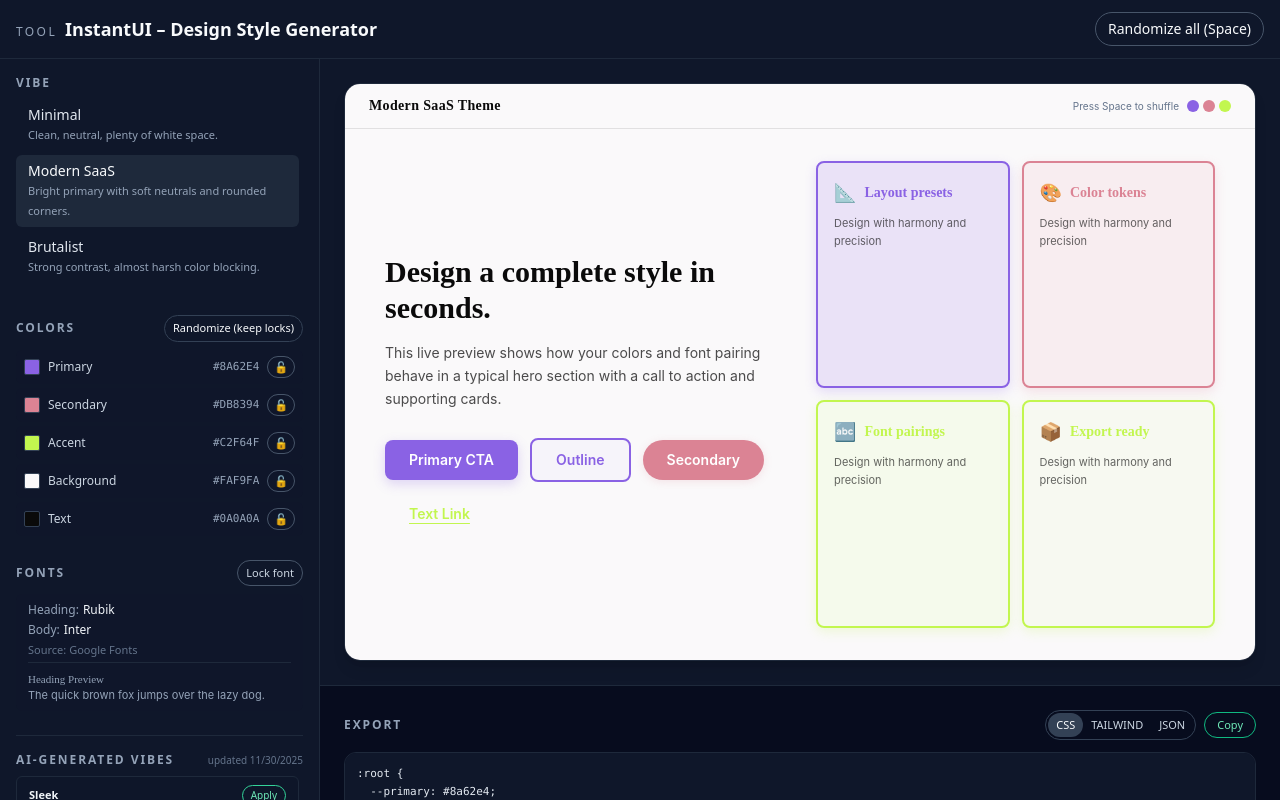
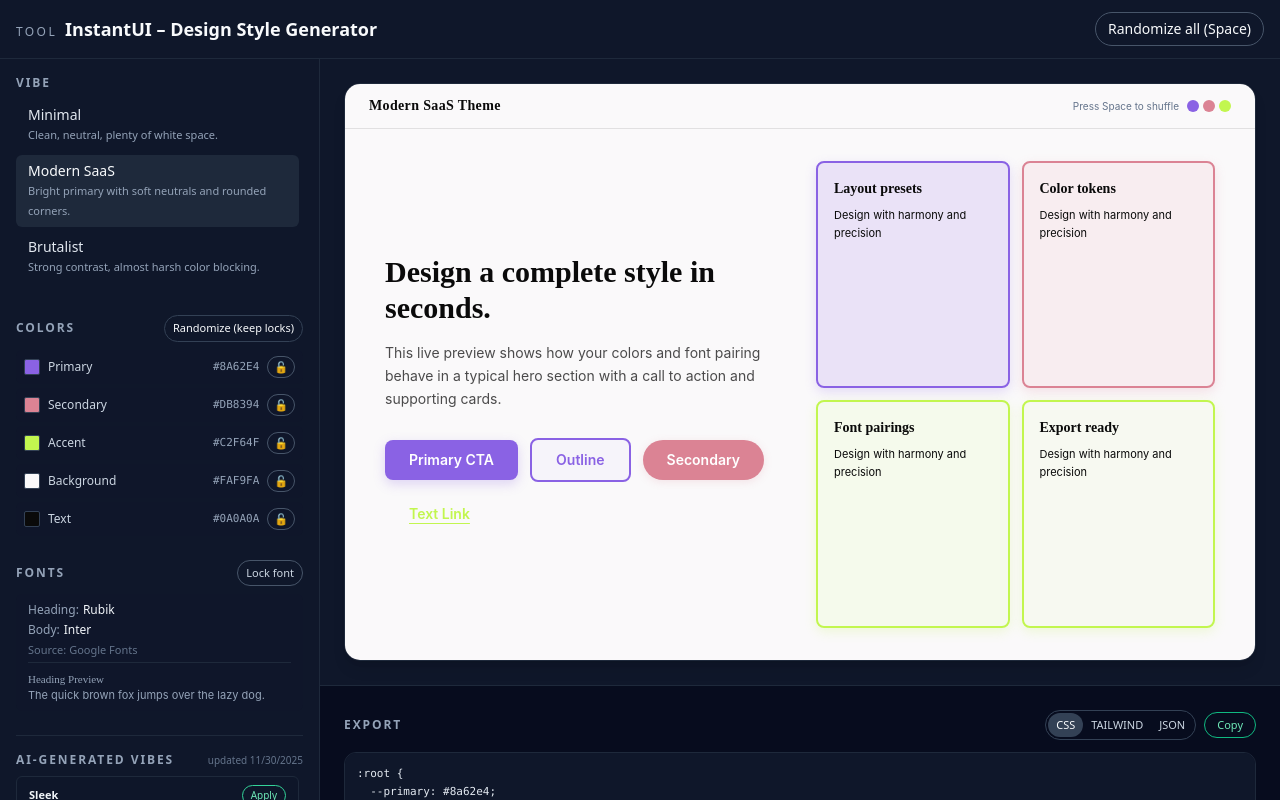
Before and after one commit to miikkavallinheimo-sketch/instantui, a React (Vite) app: page / in a window 1280 px wide. Shown: the top 800 px of the page. Built offline with nearby package versions, Linux system fonts and the light colour scheme.

Commit message:
fix: remove emojis and improve text contrast in card designs

```diff
--- a/src/components/Preview.tsx
+++ b/src/components/Preview.tsx
@@ -1,8 +1,17 @@
 import type { DesignState } from "../lib/types";
+import { contrastRatio } from "../lib/colorUtils";
 
 interface PreviewProps {
   designState: DesignState;
 }
+
+const getContrastColor = (bgColor: string): string => {
+  const black = "#0a0a0a";
+  const white = "#ffffff";
+  const contrastWithBlack = contrastRatio(bgColor, black);
+  const contrastWithWhite = contrastRatio(bgColor, white);
+  return contrastWithBlack >= contrastWithWhite ? black : white;
+};
 
 const Preview = ({ designState }: PreviewProps) => {
   const { colors, fontPair, vibe } = designState;
@@ -110,14 +119,16 @@ const Preview = ({ designState }: PreviewProps) => {
 
           <div className="flex-1 grid grid-cols-1 sm:grid-cols-2 gap-3 text-xs">
             {[
-              { title: "Layout presets", bgOpacity: 0.15, borderOpacity: 0.3, icon: "📐" },
-              { title: "Color tokens", bgOpacity: 0.1, borderOpacity: 0.25, icon: "🎨" },
-              { title: "Font pairings", bgOpacity: 0.08, borderOpacity: 0.2, icon: "🔤" },
-              { title: "Export ready", bgOpacity: 0.05, borderOpacity: 0.1, icon: "📦" },
+              { title: "Layout presets", bgOpacity: 0.15 },
+              { title: "Color tokens", bgOpacity: 0.1 },
+              { title: "Font pairings", bgOpacity: 0.08 },
+              { title: "Export ready", bgOpacity: 0.05 },
             ].map(
               (item, idx) => {
                 const colors_arr = [colors.primary, colors.secondary, colors.accent, colors.accent];
                 const colorForCard = colors_arr[idx];
+                const bgHex = colorForCard + Math.round(item.bgOpacity * 255).toString(16).padStart(2, '0');
+                const textColor = getContrastColor(bgHex);
 
                 return (
                   <div
@@ -125,24 +136,21 @@ const Preview = ({ designState }: PreviewProps) => {
                     className="rounded-lg border-2 shadow-md p-4 flex flex-col gap-2 transition-transform hover:scale-105"
                     style={{
                       borderColor: colorForCard,
-                      backgroundColor: colorForCard + Math.round(item.bgOpacity * 255).toString(16).padStart(2, '0'),
+                      backgroundColor: bgHex,
                       borderWidth: "2px",
                       boxShadow: `0 4px 12px ${colorForCard}${Math.round(0.2 * 255).toString(16).padStart(2, '0')}`,
                     }}
                   >
-                    <div className="flex items-center gap-2">
-                      <span className="text-lg">{item.icon}</span>
                     <div
                       className="font-bold text-sm"
                       style={{
                         fontFamily: fontPair.heading,
-                          color: colorForCard,
+                        color: textColor,
                       }}
                     >
                       {item.title}
                     </div>
-                    </div>
-                    <div className="text-[11px] text-black/60 leading-relaxed">
+                    <div className="text-[11px] leading-relaxed" style={{ color: textColor }}>
                       Design with harmony and precision
                     </div>
                   </div>
```
Lines whose indentation alone changed are shown as unchanged.
